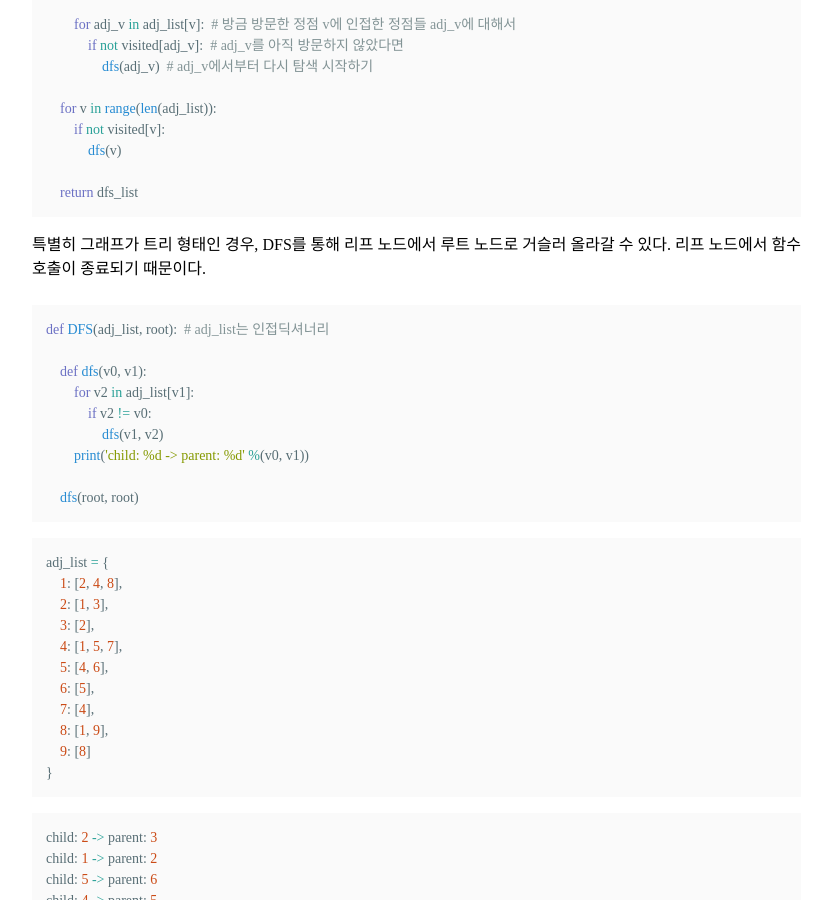
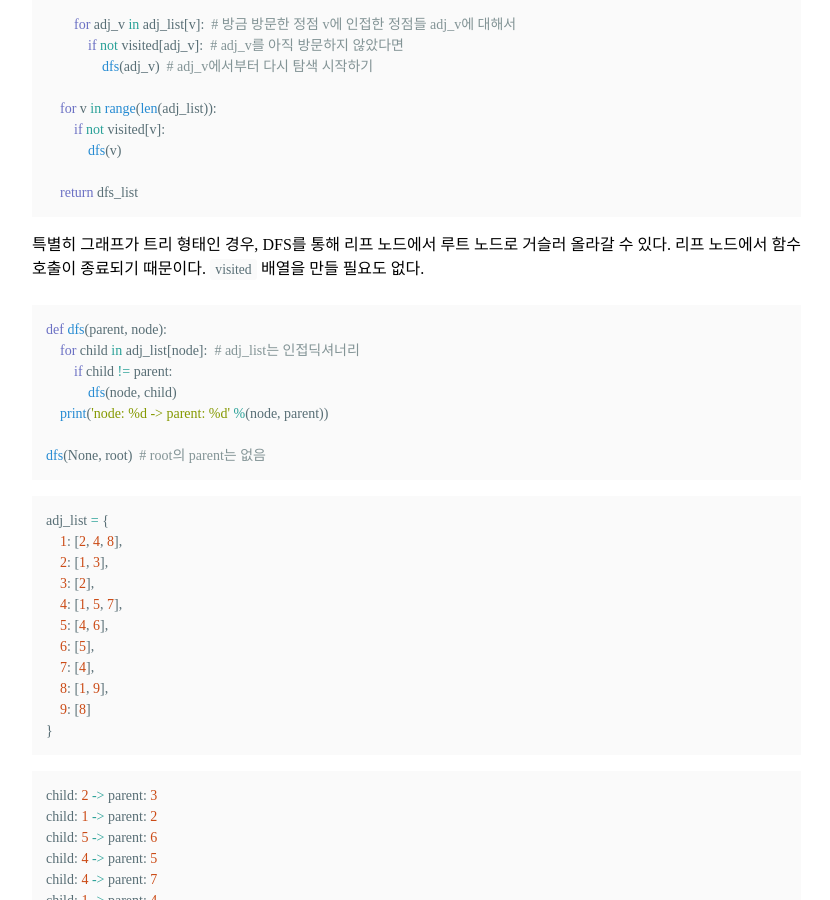
Before and after one commit to boreum0302/blog, a Jekyll site: the page built from _posts/2020-05-14-graph.md, in a window 1280 px wide and 900 px high, scrolled down 2917 px. Shown: the whole window, without its empty margins (335-1165 px from the left). Built offline with Jekyll 4.4.1, drawn with Linux system fonts in a browser that asks for light colours; nearby versions of some CDN libraries; some web fonts are replaced; formulas are drawn with MathJax 3.

Commit message:
Update 2020-05-14-graph.md

````diff
--- a/_posts/2020-05-14-graph.md
+++ b/_posts/2020-05-14-graph.md
@@ -73,17 +73,15 @@ use_math: true
     return dfs_list
 ```
 
-특별히 그래프가 트리 형태인 경우, DFS를 통해 리프 노드에서 루트 노드로 거슬러 올라갈 수 있다. 리프 노드에서 함수 호출이 종료되기 때문이다.
+특별히 그래프가 트리 형태인 경우, DFS를 통해 리프 노드에서 루트 노드로 거슬러 올라갈 수 있다. 리프 노드에서 함수 호출이 종료되기 때문이다. `visited` 배열을 만들 필요도 없다.
 ```python
-def DFS(adj_list, root):  # adj_list는 인접딕셔너리
+def dfs(parent, node):
+    for child in adj_list[node]:  # adj_list는 인접딕셔너리
+        if child != parent:
+            dfs(node, child)
+    print('node: %d -> parent: %d' %(node, parent))
 
-    def dfs(v0, v1):
-        for v2 in adj_list[v1]:
-            if v2 != v0:
-                dfs(v1, v2)
-        print('child: %d -> parent: %d' %(v0, v1))
-
-    dfs(root, root)
+dfs(None, root)  # root의 parent는 없음
 ```
 ```python
 adj_list = {
````
